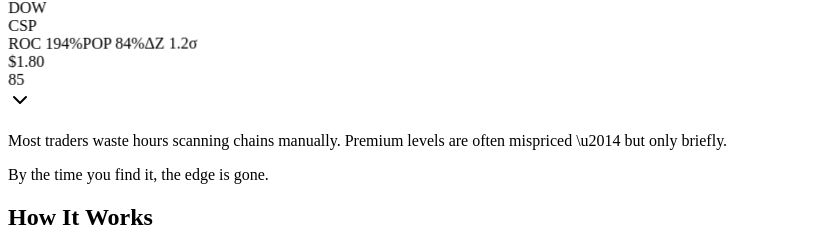
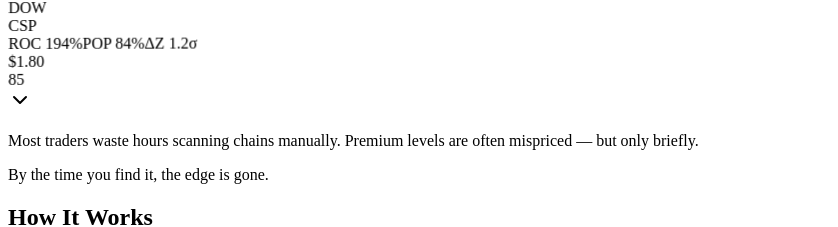
Before and after one commit to diamondbuild/premium-screener, a React (Vite) app in the folder client/: page /#/ in a window 1280 px wide. Shown: the part 1996-2223 px from the top of the page, without its empty margins (0-838 px from the left). Built offline with nearby package versions, Linux system fonts and the light colour scheme.

Commit message:
fix: replace remaining escaped unicode (copyright, em-dash) with actual characters

```diff
--- a/client/src/pages/landing.tsx
+++ b/client/src/pages/landing.tsx
@@ -322,7 +322,7 @@
 
       <section className="relative py-20 md:py-28 px-4">
         <div className="max-w-3xl mx-auto text-center">
-          <AnimatedSection><p className="text-xl md:text-2xl font-medium text-zinc-200 leading-relaxed mb-4">Most traders waste hours scanning chains manually. Premium levels are often mispriced \u2014 but only briefly.</p></AnimatedSection>
+          <AnimatedSection><p className="text-xl md:text-2xl font-medium text-zinc-200 leading-relaxed mb-4">Most traders waste hours scanning chains manually. Premium levels are often mispriced — but only briefly.</p></AnimatedSection>
           <AnimatedSection delay={150}><p className="text-lg md:text-xl text-zinc-500 leading-relaxed">By the time you find it, the edge is gone.</p></AnimatedSection>
         </div>
       </section>
@@ -332,7 +332,7 @@
           <AnimatedSection><div className="text-center mb-14"><h2 className="text-2xl md:text-3xl font-bold text-white mb-3">How It Works</h2><p className="text-zinc-400 text-sm md:text-base">Three steps. Zero manual chain scanning.</p></div></AnimatedSection>
           <div className="grid md:grid-cols-3 gap-6 md:gap-8">
             {[
-              { step: "01", icon: Crosshair, title: "We Scan", desc: "Every trading day, our engine analyzes options chains across the S&P 500 + NASDAQ 100 \u2014 every expiry, every strike." },
+              { step: "01", icon: Crosshair, title: "We Scan", desc: "Every trading day, our engine analyzes options chains across the S&P 500 + NASDAQ 100 — every expiry, every strike." },
               { step: "02", icon: BarChart3, title: "We Score", desc: "Each trade is ranked by a composite of Delta Z-Score, Annualized ROC, Probability of Profit, and Liquidity." },
               { step: "03", icon: Target, title: "You Trade", desc: "Get ranked trade ideas with full leg details, P&L diagrams, and backtesting. Enter with confidence." },
             ].map((s, i) => (
@@ -447,7 +447,7 @@
             <Link href="/auth"><span className="hover:text-zinc-300 transition-colors cursor-pointer" data-testid="link-footer-sign-up">Sign Up</span></Link>
             <button onClick={() => scrollTo("pricing")} className="hover:text-zinc-300 transition-colors" data-testid="link-footer-pricing">Pricing</button>
           </div>
-          <div className="flex flex-col items-center md:items-end gap-2 text-xs text-zinc-600"><span>\u00a9 2026 Premium Screener. Not financial advice.</span></div>
+          <div className="flex flex-col items-center md:items-end gap-2 text-xs text-zinc-600"><span>© 2026 Premium Screener. Not financial advice.</span></div>
         </div>
       </footer>
 
```
